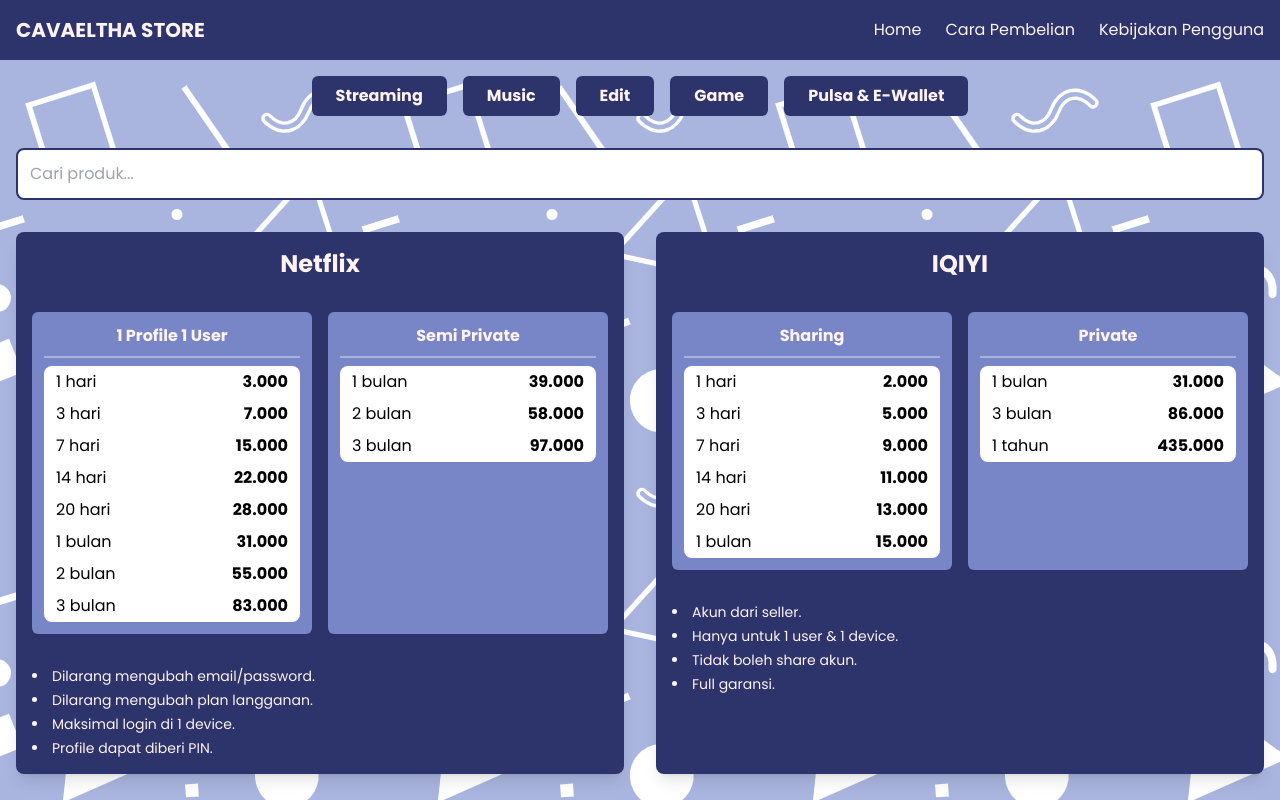
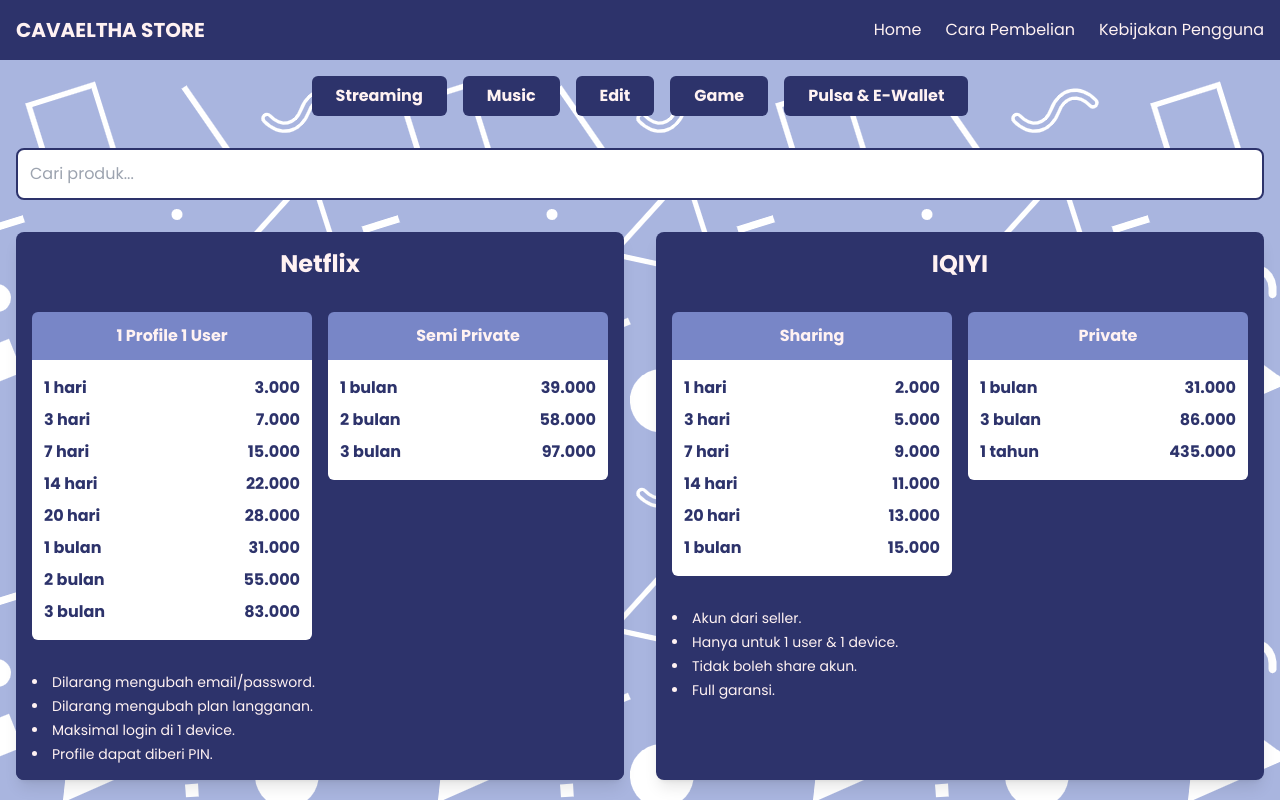
Before and after one commit to mikaelalvianrizky/cavaeltha-store, a React (Create React App) app: page / in a window 1280 px wide. Both pictures are taken after a click on the button "Streaming". Built offline with nearby package versions, Linux system fonts and the light colour scheme.

Commit message:
revisi adek

```diff
--- a/src/components/Navbar.jsx
+++ b/src/components/Navbar.jsx
@@ -46,15 +46,17 @@
       {/* 3. Mobile Dropdown Menu: Appears when isMenuOpen is true */}
       {isMenuOpen && (
         <div className="md:hidden mt-4 bg-mid-blue rounded-lg">
-          <ul className="flex flex-col items-center space-y-2 p-4">
-            <li>
-              <button onClick={handleHomeAndCloseMenu} className="block py-2 border-collapse hover:text-dark-blue">Home</button>
+          {/* --- CHANGES ARE IN THIS LIST --- */}
+          <ul className="flex flex-col items-center p-2">
+            {/* Each list item now has a bottom border, except for the last one */}
+            <li className="w-full text-center border-b border-white last:border-b-0">
+              <button onClick={handleHomeAndCloseMenu} className="block w-full py-3 hover:bg-dark-blue/20 rounded-t-md">Home</button>
             </li>
-            <li>
-              <a href="#" onClick={() => setIsMenuOpen(false)} className="block py-2 hover:text-dark-blue">Cara Pembelian</a>
+            <li className="w-full text-center border-b border-white last:border-b-0">
+              <a href="#" onClick={() => setIsMenuOpen(false)} className="block w-full py-3 hover:bg-dark-blue/20">Cara Pembelian</a>
             </li>
-            <li>
-              <a href="#" onClick={() => setIsMenuOpen(false)} className="block py-2 hover:text-dark-blue">Kebijakan Pengguna</a>
+            <li className="w-full text-center border-b border-white last:border-b-0">
+              <a href="#" onClick={() => setIsMenuOpen(false)} className="block w-full py-3 hover:bg-dark-blue/20 rounded-b-md">Kebijakan Pengguna</a>
             </li>
           </ul>
         </div>
--- a/src/components/ProductCard.jsx
+++ b/src/components/ProductCard.jsx
@@ -1,3 +1,5 @@
+import React from 'react';
+
 const ProductCard = ({ product }) => {
   return (
     <div className="bg-dark-blue rounded-lg shadow-lg overflow-hidden text-off-white">
@@ -9,24 +11,32 @@
       {/* Plans Section */}
       <div className="p-4 grid grid-cols-1 md:grid-cols-2 gap-4">
         {product.plans.map((plan) => (
-          <div key={plan.title} className="bg-mid-blue p-3 rounded-md">
-            <h3 className="font-bold border-b-2 border-light-blue pb-2 mb-2 text-center">{plan.title}</h3>
-            <div className="bg-white rounded-lg px-3">
+          // This div now acts as a simple wrapper for each plan section
+          <div key={plan.title}>
+
+            {/* 1. Title Container (Top part) */}
+            <div className="bg-mid-blue p-3 rounded-t-md">
+              <h3 className="font-bold text-center">{plan.title}</h3>
+            </div>
+
+            {/* 2. Price Container (Bottom part) */}
+            <div className="bg-white text-dark-blue p-3 rounded-b-md">
               <ul>
                 {plan.options.map((option) => (
-                  <li key={option.duration} className="flex justify-between py-1 text-black">
-                    <span>{option.duration}</span>
-                    <span className="font-semibold">{option.price}</span>
+                  <li key={option.duration} className="flex justify-between py-1">
+                    <span className="font-bold">{option.duration}</span>
+                    <span className="font-bold">{option.price}</span>
                   </li>
                 ))}
               </ul>
             </div>
+
           </div>
         ))}
       </div>
 
-      {/* Rules Section */}
-      <div className="bg- p-4">
+      {/* Rules Section (Corrected the background class) */}
+      <div className="bg-dark-blue p-4">
         <ul className="list-disc list-inside space-y-1 text-sm">
           {product.rules.map((rule, index) => (
             <li key={index}>{rule}</li>
```
